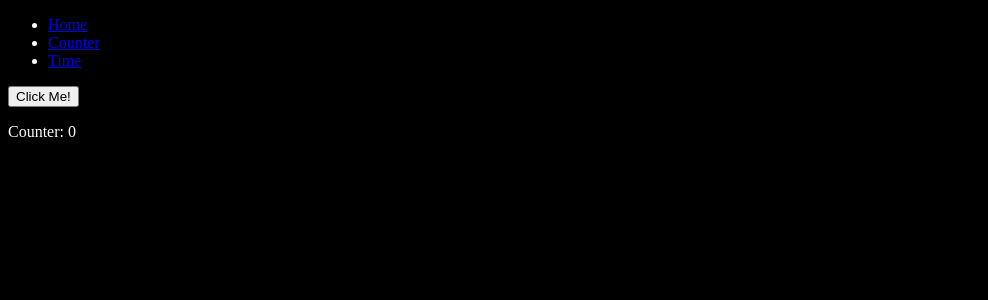
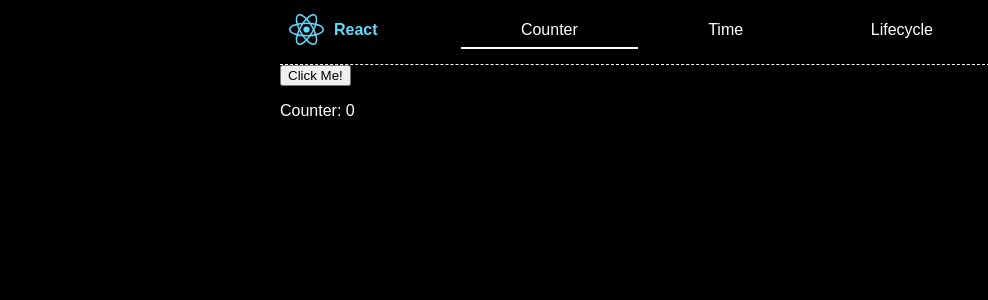
Before and after one commit to MiroStW/odin_project, a React app in the folder react/: page /counter in a window 1280 px wide. Shown: the top 300 px of the page, without its empty margins (0-988 px from the left). Built offline with nearby package versions, Linux system fonts and the light colour scheme.

Commit message:
styled nav

```diff
--- a/react/package.json
+++ b/react/package.json
@@ -1,5 +1,5 @@
 {
-  "name": "react testing",
+  "name": "react-testing",
   "version": "1.0.0",
   "description": "",
   "private": true,
@@ -7,7 +7,6 @@
     "test": "echo \"Error: no test specified\" && exit 1",
     "build": "webpack",
     "build:prod": "webpack -p",
-    "watch": "webpack --watch",
     "serve": "webpack serve"
   },
   "author": "",
--- a/react/src/components/App.js
+++ b/react/src/components/App.js
@@ -1,4 +1,4 @@
-import React, { useState } from "react";
+import React, { useEffect, useState } from "react";
 import Counter from "./Counter";
 import Time from "./Time";
 import Hooks from "./Hooks";
@@ -12,6 +12,10 @@ const App = (props) => {
   const ramdomizeIgnoreProp = () => setIgnoreProp(Math.random());
   const seedGenerator = () => setSeed(Number.parseInt(Math.random() * 100));
   const toggleError = () => setShowErrorComponent(!showErrorComponent);
+
+  useEffect(() => {
+    console.log(`new seed: ${seed}`);
+  }, [seed]);
 
   return (
     <div className="content">
--- a/react/src/components/Counter.js
+++ b/react/src/components/Counter.js
@@ -1,130 +1,22 @@
 import React, { useEffect, useState } from "react";
 
-const ErrorComponent = () => <div>{props.ignore}</div>;
+const Counter = (props) => {
+  const [count, setCount] = useState(0);
 
-// rewrote Counter to hooks where possible
-// const Counter = (props) => {
-//   const [count, setCount] = useState(0);
-//   const [seed, setSeed] = useState(0);
-
-//   useEffect(() => {
-//     console.log("componentDidMount");
-//     console.log("---------------------");
-
-//     return (
-//       <>
-//         console.log("componentWillUnmount");
-//         console.log("---------------------");
-//       </>
-//     );
-//   }, []);
-
-//   useEffect(() => {
-//     console.log("componentDidUpdate");
-//     console.log("---------------------");
-//   });
-
-//   const increaseCounter = () => {
-//     setCount(count + 1);
-//   };
-//   try {
-//     return (
-//       <div className="counter">
-//         <button onClick={() => increaseCounter()}>Click Me!</button>
-//         <p>Counter: {count}</p>
-//         {props.showErrorComponent ? <ErrorComponent /> : null}
-//       </div>
-//     );
-//   } catch (error) {
-//     console.log("render", error);
-//     return <div>We have encountered an error! {error.message}</div>;
-//   }
-// };
-
-class Counter extends React.Component {
-  constructor(props) {
-    console.log("constructor");
-    super(props);
-
-    this.state = {
-      count: 0,
-      seed: 0,
-    };
-
-    this.increaseCounter = this.increaseCounter.bind(this);
-  }
-
-  static getDerivedStateFromProps(props, state) {
-    console.log("getDerivedStateFromProps");
-    if (props.seed && state.seed !== props.seed) {
-      console.log("getDerivedStateFromProps - new seed");
-      return {
-        seed: props.seed,
-        counter: props.seed,
-      };
-    }
-    return null;
-  }
-
-  componentDidMount() {
-    console.log("componentDidMount");
-    console.log("---------------------");
-  }
-
-  increaseCounter() {
-    this.setState((prevState) => ({
-      count: prevState.count + 1,
-    }));
-  }
-
-  shouldComponentUpdate(nextProps, nextState) {
-    if (
-      nextProps.ignoreProp &&
-      this.props.ignoreProp !== nextProps.ignoreProp
-    ) {
-      console.log("shouldComponentUpdate - do NOT render");
-      return false;
-    }
-
-    console.log("shouldComponentUpdate - do render");
-    return true;
-  }
-
-  getSnapshotBeforeUpdate(prevProps, prevState) {
-    console.log("getSnapshotBeforeUpdate");
-    return null;
-  }
-
-  render() {
-    console.log("render", this.state.error);
-    if (this.props.showErrorComponent && this.state.error) {
-      return (
-        <div>We have encountered an error! {this.state.error.message}</div>
-      );
-    }
+  const increaseCounter = () => {
+    setCount(count + 1);
+  };
+  try {
     return (
       <div className="counter">
-        <button onClick={this.increaseCounter}>Click Me!</button>
-        <p>Counter: {this.state.count}</p>
-        {this.props.showErrorComponent ? <ErrorComponent /> : null}
+        <button onClick={() => increaseCounter()}>Click Me!</button>
+        <p>Counter: {count}</p>
       </div>
     );
+  } catch (error) {
+    console.log("render", error);
+    return <div>We have encountered an error! {error.message}</div>;
   }
-
-  componentDidUpdate(prevProps, prevState, snapshot) {
-    console.log("componentDidUpdate");
-    console.log("---------------------");
-  }
-
-  componentWillUnmount() {
-    console.log("componentWillUnmount");
-    console.log("---------------------");
-  }
-
-  componentDidCatch(error, info) {
-    console.log("componentDidCatch");
-    this.setState({ error, info });
-  }
-}
+};
 
 export default Counter;
--- /dev/null
+++ b/react/src/components/Lifecycle.js
@@ -0,0 +1,89 @@
+import React from "react";
+
+const ErrorComponent = () => <div>{props.ignore}</div>;
+
+class Lifecycle extends React.Component {
+  constructor(props) {
+    console.log("constructor");
+    super(props);
+
+    this.state = {
+      count: 0,
+      seed: 0,
+    };
+
+    this.increaseCounter = this.increaseCounter.bind(this);
+  }
+
+  static getDerivedStateFromProps(props, state) {
+    if (props.seed && state.seed !== props.seed) {
+      console.log("getDerivedStateFromProps - new seed");
+      return {
+        seed: props.seed,
+        counter: props.seed,
+      };
+    }
+    return null;
+  }
+
+  componentDidMount() {
+    console.log("componentDidMount");
+    console.log("---------------------");
+  }
+
+  increaseCounter() {
+    this.setState((prevState) => ({
+      count: prevState.count + 1,
+    }));
+  }
+
+  shouldComponentUpdate(nextProps, nextState) {
+    if (
+      nextProps.ignoreProp &&
+      this.props.ignoreProp !== nextProps.ignoreProp
+    ) {
+      console.log("shouldComponentUpdate - do NOT render");
+      return false;
+    }
+
+    console.log("shouldComponentUpdate - do render");
+    return true;
+  }
+
+  getSnapshotBeforeUpdate(prevProps, prevState) {
+    console.log("getSnapshotBeforeUpdate");
+    return null;
+  }
+
+  render() {
+    console.log("render", this.state.error);
+    if (this.props.showErrorComponent && this.state.error) {
+      return (
+        <div>We have encountered an error! {this.state.error.message}</div>
+      );
+    }
+    return (
+      <div className="lifecycle">
+        <p>This is all going very well</p>
+        {this.props.showErrorComponent ? <ErrorComponent /> : null}
+      </div>
+    );
+  }
+
+  componentDidUpdate(prevProps, prevState, snapshot) {
+    console.log("componentDidUpdate");
+    console.log("---------------------");
+  }
+
+  componentWillUnmount() {
+    console.log("componentWillUnmount");
+    console.log("---------------------");
+  }
+
+  componentDidCatch(error, info) {
+    console.log("componentDidCatch");
+    this.setState({ error, info });
+  }
+}
+
+export default Lifecycle;
--- a/react/src/components/Nav.js
+++ b/react/src/components/Nav.js
@@ -1,20 +1,28 @@
 import React from "react";
-import { Link } from "react-router-dom";
+import { Link, NavLink } from "react-router-dom";
 
 const Nav = () => {
   return (
-    <div>
-      <ul>
-        <li>
-          <Link to="/">Home</Link>
-        </li>
-        <li>
-          <Link to="/counter">Counter</Link>
-        </li>
-        <li>
-          <Link to="/time">Time</Link>
-        </li>
-      </ul>
+    <div id="nav">
+      <Link to="/" id="logo">
+        <div id="icon"></div>
+        <div className="vcenter">React</div>
+      </Link>
+      <div className="navitem">
+        <NavLink to="/counter" className="vcenter">
+          Counter
+        </NavLink>
+      </div>
+      <div className="navitem">
+        <NavLink to="/time" className="vcenter">
+          Time
+        </NavLink>
+      </div>
+      <div className="navitem">
+        <NavLink to="/lifecycle" className="vcenter">
+          Lifecycle
+        </NavLink>
+      </div>
     </div>
   );
 };
--- a/react/src/components/Routes.js
+++ b/react/src/components/Routes.js
@@ -3,6 +3,7 @@ import { BrowserRouter as Router, Switch, Route } from "react-router-dom";
 import App from "./App";
 import Time from "./Time";
 import Counter from "./Counter";
+import Lifecycle from "./Lifecycle";
 import Nav from "./Nav";
 
 const Routes = () => {
@@ -13,6 +14,7 @@ const Routes = () => {
         <Route path={`/`} exact component={App} />
         <Route path={`/counter`} component={Counter} />
         <Route path={`/time`} component={Time} />
+        <Route path={`/lifecycle`} component={Lifecycle} />
       </Switch>
     </Router>
   );
--- a/react/src/style.css
+++ b/react/src/style.css
@@ -1,4 +1,63 @@
 body {
   background: black;
+  margin: 0;
   color: white;
+  font-family: sans-serif;
+  font-size: 16px;
 }
+
+#root {
+  max-width: 720px;
+  margin: 0 auto;
+}
+
+#logo {
+  display: grid;
+  grid-template-columns: 35px 35px;
+  gap: 10px;
+  color: #61dafb;
+  font-weight: 700;
+  padding: 4px;
+  text-decoration: none;
+}
+
+#icon {
+  background-image: url("./react_logo.svg");
+  height: 100%;
+  background-repeat: no-repeat;
+}
+
+.vcenter {
+  display: flex;
+  justify-content: center;
+  align-content: center;
+  flex-direction: column;
+}
+
+#nav {
+  border-bottom: 1px white dashed;
+  display: grid;
+  grid-template-columns: repeat(auto-fit, minmax(100px, 1fr));
+  grid-auto-flow: column;
+  margin: 0;
+  padding: 10px 10px 15px 5px;
+}
+
+.navitem {
+  border-top: 2px transparent solid;
+  text-align: center;
+}
+
+.active {
+  border-bottom: 2px white solid;
+}
+
+.navitem:hover {
+  border-color: white;
+}
+
+.navitem a {
+  color: white;
+  text-decoration: none;
+  min-height: 35px;
+}
--- a/react/webpack.config.js
+++ b/react/webpack.config.js
@@ -29,6 +29,10 @@ module.exports = {
           },
         },
       },
+      {
+        test: /\.(png|svg|jpg|jpeg|gif)$/i,
+        type: "asset/resource",
+      },
     ],
   },
   devServer: {
```
Also changed, not shown: react/src/react_logo.svg (added).
